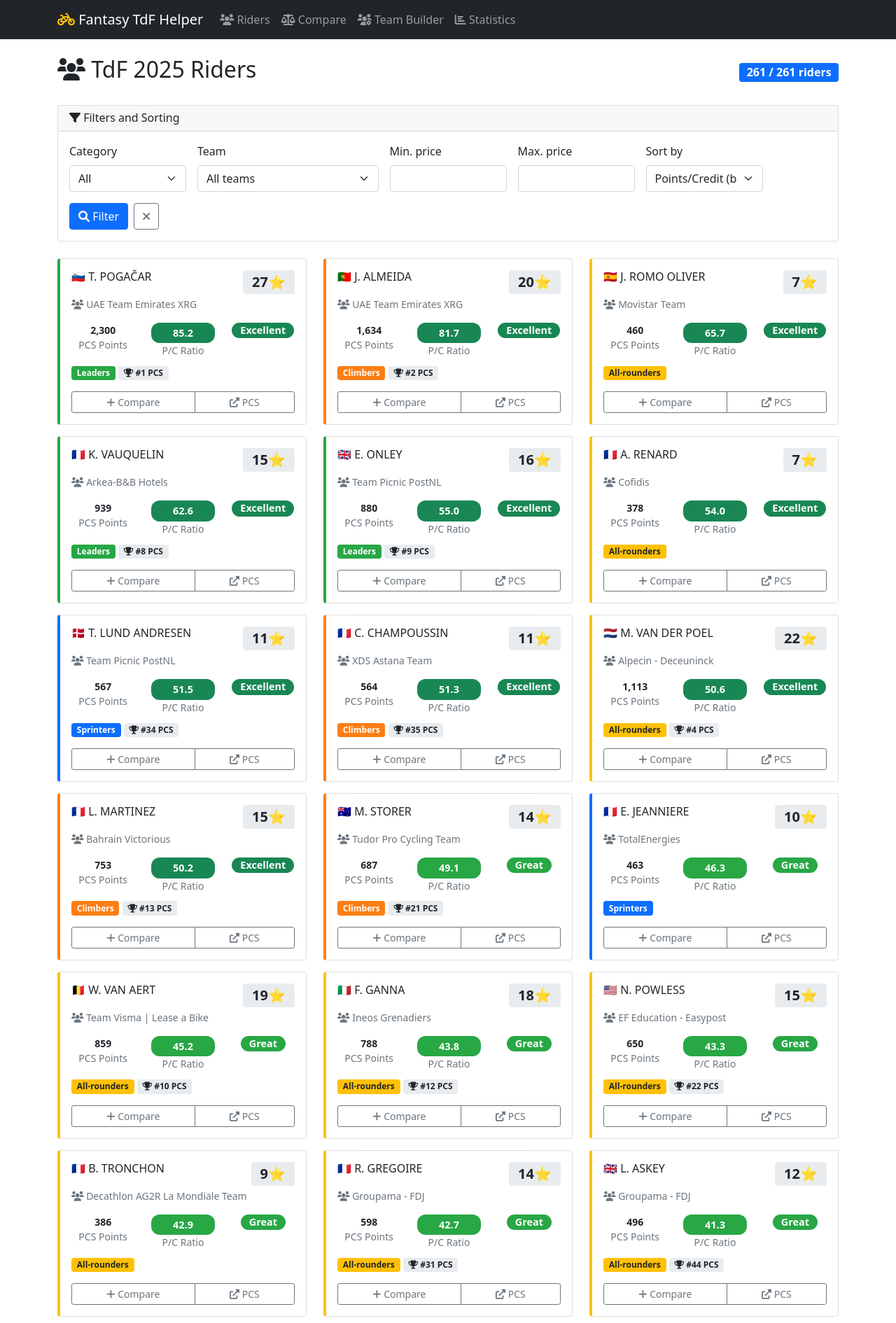
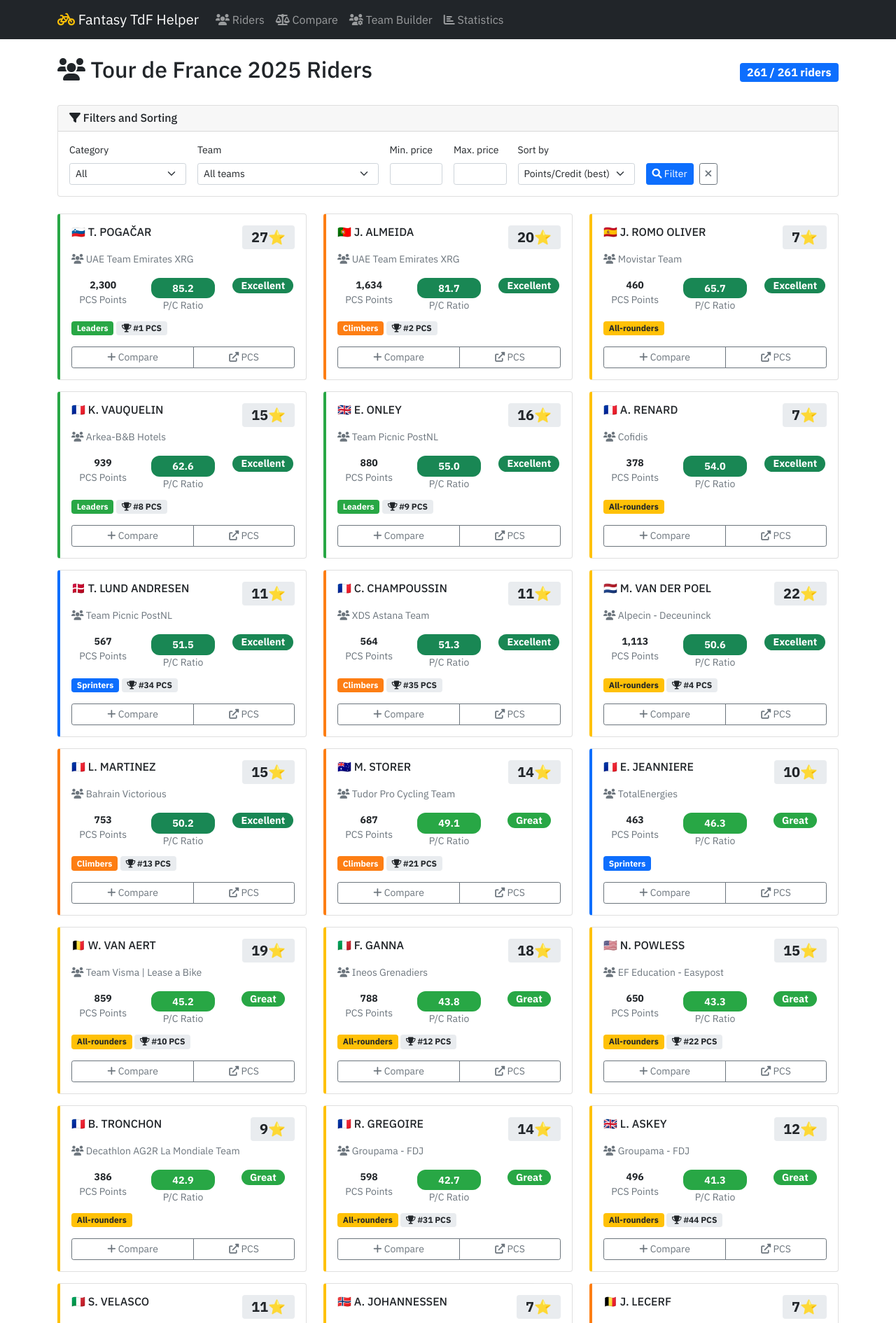
Before and after one commit to mareksulik/fantasy, a Flask app: page / in a window 1280 px wide. Shown: the top 1890 px of the page at 70% size. Run offline with Flask 3, Linux system fonts and the light colour scheme.

Commit message:
Refactor HTML templates for improved readability and styling; update riders page title and filter form sizes

```diff
--- a/templates/base.html
+++ b/templates/base.html
@@ -4,9 +4,15 @@
     <meta charset="UTF-8">
     <meta name="viewport" content="width=device-width, initial-scale=1.0">
     <title>{% block title %}Fantasy TdF Helper{% endblock %}</title>
+    <link rel="preconnect" href="https://fonts.googleapis.com">
+    <link rel="preconnect" href="https://fonts.gstatic.com" crossorigin>
+    <link href="https://fonts.googleapis.com/css2?family=IBM+Plex+Sans:wght@300;400;500;600;700&display=swap" rel="stylesheet">
     <link href="https://cdn.jsdelivr.net/npm/bootstrap@5.1.3/dist/css/bootstrap.min.css" rel="stylesheet">
     <link href="https://cdnjs.cloudflare.com/ajax/libs/font-awesome/6.0.0/css/all.min.css" rel="stylesheet">
     <style>
+        body {
+            font-family: 'IBM Plex Sans', sans-serif;
+        }
         .value-excellent {
             color: #ffffff;
             background: #198754;
@@ -142,9 +148,9 @@
     <footer class="bg-dark text-light py-4 mt-5">
         <div class="container text-center">
             <p class="mb-0">
-                <i class="fas fa-bicycle"></i> Fantasy TdF Helper
-                | Data from <a href="https://www.procyclingstats.com" target="_blank" class="text-warning">ProCyclingStats</a>
+                Data from <a href="https://www.procyclingstats.com" target="_blank" class="text-warning">ProCyclingStats</a>
                 | Fantasy from <a href="https://fantasybytissot.letour.fr" target="_blank" class="text-warning">Tour de France Fantasy</a>
+                | © <a href="https://mareksulik.sk" target="_blank" class="text-warning">Marek Šulik</a>
             </p>
             <small class="text-muted">
                 Last data update: Today
--- a/templates/riders.html
+++ b/templates/riders.html
@@ -4,7 +4,7 @@
 
 {% block content %}
 <div class="d-flex justify-content-between align-items-center mb-4">
-    <h2><i class="fas fa-users"></i> TdF 2025 Riders</h2>
+    <h2><i class="fas fa-users"></i> Tour de France 2025 Riders</h2>
     <span class="badge bg-primary fs-6">
         {{ filtered_count }} / {{ total_count }} riders
     </span>
@@ -16,10 +16,10 @@
         <h6 class="mb-0"><i class="fas fa-filter"></i> Filters and Sorting</h6>
     </div>
     <div class="card-body">
-        <form method="GET" class="row g-3">
+        <form method="GET" class="row g-3 small">
             <div class="col-md-2">
                 <label for="category" class="form-label">Category</label>
-                <select class="form-select" id="category" name="category">
+                <select class="form-select form-select-sm" id="category" name="category">
                     <option value="all" {% if current_filters.category == 'all' %}selected{% endif %}>All</option>
                     <option value="leaders" {% if current_filters.category == 'leaders' %}selected{% endif %}>Leaders</option>
                     <option value="sprinters" {% if current_filters.category == 'sprinters' %}selected{% endif %}>Sprinters</option>
@@ -30,7 +30,7 @@
 
             <div class="col-md-3">
                 <label for="team" class="form-label">Team</label>
-                <select class="form-select" id="team" name="team">
+                <select class="form-select form-select-sm" id="team" name="team">
                     <option value="all" {% if current_filters.team == 'all' %}selected{% endif %}>All teams</option>
                     {% for team in all_teams %}
                     <option value="{{ team }}" {% if current_filters.team == team %}selected{% endif %}>
@@ -40,21 +40,21 @@
                 </select>
             </div>
 
-            <div class="col-md-2">
+            <div class="col-md-1">
                 <label for="min_price" class="form-label">Min. price</label>
-                <input type="number" class="form-control" id="min_price" name="min_price"
+                <input type="number" class="form-control form-control-sm" id="min_price" name="min_price"
                        value="{{ current_filters.min_price or '' }}" min="5" max="27">
             </div>
 
-            <div class="col-md-2">
+            <div class="col-md-1">
                 <label for="max_price" class="form-label">Max. price</label>
-                <input type="number" class="form-control" id="max_price" name="max_price"
+                <input type="number" class="form-control form-control-sm" id="max_price" name="max_price"
                        value="{{ current_filters.max_price or '' }}" min="5" max="27">
             </div>
 
             <div class="col-md-2">
                 <label for="sort" class="form-label">Sort by</label>
-                <select class="form-select" id="sort" name="sort">
+                <select class="form-select form-select-sm" id="sort" name="sort">
                     <option value="points_per_credit" {% if current_filters.sort == 'points_per_credit' %}selected{% endif %}>
                         Points/Credit (best)
                     </option>
@@ -71,10 +71,10 @@
             </div>
 
             <div class="col-md-2 d-flex align-items-end">
-                <button type="submit" class="btn btn-primary me-2">
+                <button type="submit" class="btn btn-primary btn-sm me-2">
                     <i class="fas fa-search"></i> Filter
                 </button>
-                <a href="{{ url_for('riders') }}" class="btn btn-outline-secondary">
+                <a href="{{ url_for('riders') }}" class="btn btn-outline-secondary btn-sm">
                     <i class="fas fa-times"></i>
                 </a>
             </div>
```
Also changed, not shown: 1 other file.
